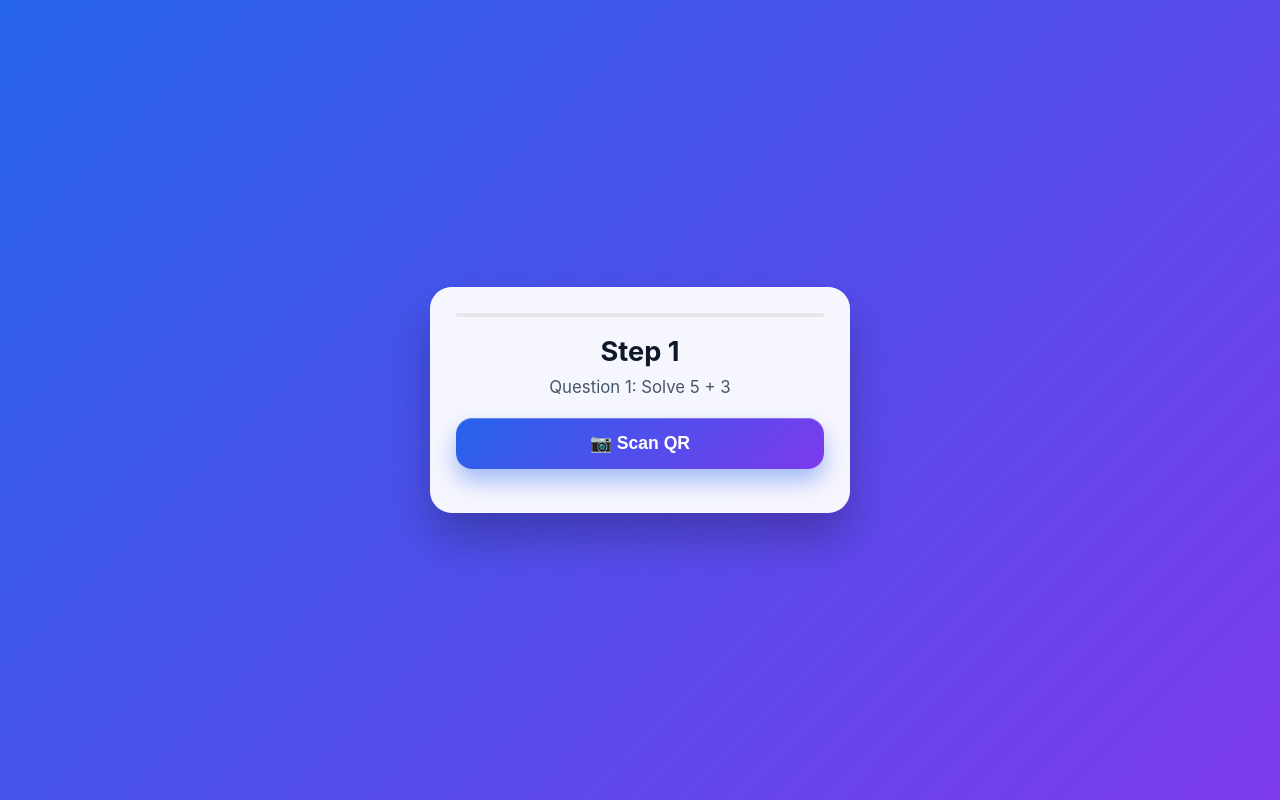
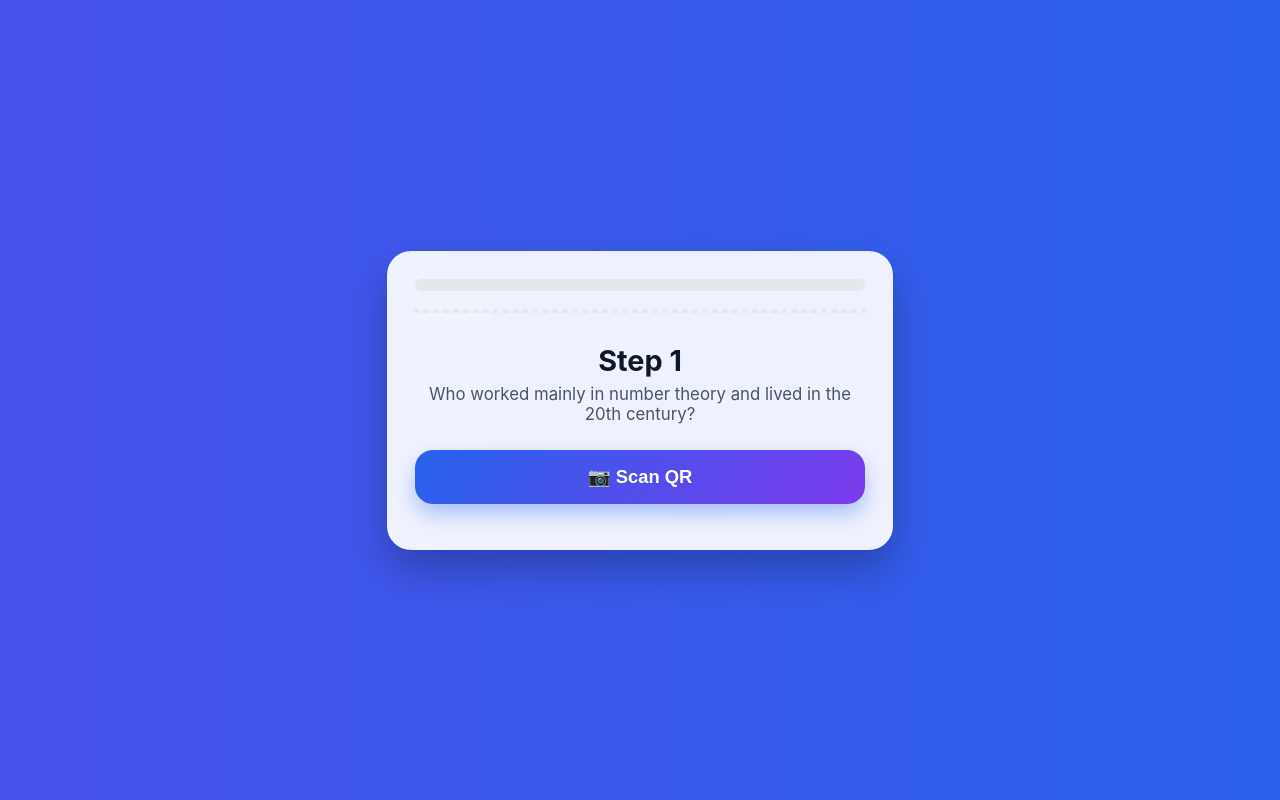
Before and after one commit to Falcon-Exe/Falcon-Exe.github.io, a plain HTML site: page index.html in a window 1280 px wide. Both pictures are taken after a click on the button "Start". Drawn offline with nearby package versions, Linux system fonts and the light colour scheme.

Commit message:
Update index.html

```diff
--- a/index.html
+++ b/index.html
@@ -2,13 +2,15 @@
 <html lang="en">
 <head>
   <meta charset="UTF-8" />
-  <title>QR Treasure Hunt</title>
+  <title>QR Treasure Hunt - Math Edition</title>
   <meta name="viewport" content="width=device-width, initial-scale=1.0" />
 
   <!-- QR Scanner Library -->
   <script src="https://unpkg.com/html5-qrcode"></script>
 
-  <!-- Colorful Professional CSS -->
+  <!-- CONFETTI LIBRARY -->
+  <script src="https://cdn.jsdelivr.net/npm/canvas-confetti@1.6.0/dist/confetti.browser.min.js"></script>
+
   <style>
     :root {
       --primary: #2563eb;
@@ -16,54 +18,62 @@
       --accent: #06b6d4;
       --success: #16a34a;
       --error: #dc2626;
-      --bg-gradient: linear-gradient(135deg, #2563eb, #7c3aed);
-      --card-bg: rgba(255, 255, 255, 0.95);
       --text-main: #0f172a;
       --text-muted: #475569;
       --border-soft: #e5e7eb;
     }
 
-    * {
-      box-sizing: border-box;
-      -webkit-tap-highlight-color: transparent;
-    }
-
     body {
       margin: 0;
+      padding: 0;
       height: 100vh;
       font-family: "Inter", "Segoe UI", system-ui, sans-serif;
-      background: var(--bg-gradient);
       display: flex;
       justify-content: center;
       align-items: center;
+      background: linear-gradient(270deg, #2563eb, #7c3aed, #06b6d4);
+      background-size: 600% 600%;
+      animation: gradientBG 15s ease infinite;
+      overflow: hidden;
+    }
+
+    @keyframes gradientBG {
+      0% {background-position:0% 50%;}
+      50% {background-position:100% 50%;}
+      100% {background-position:0% 50%;}
     }
 
     .card {
+      position: relative;
       width: 92%;
-      max-width: 420px;
-      padding: 26px;
-      border-radius: 22px;
-      background: var(--card-bg);
-      box-shadow: 0 25px 45px rgba(0, 0, 0, 0.25), inset 0 1px 0 rgba(255, 255, 255, 0.6);
-      animation: fadeUp 0.45s ease;
+      max-width: 450px;
+      padding: 28px;
+      border-radius: 24px;
+      background: rgba(255,255,255,0.92);
+      box-shadow: 0 20px 40px rgba(0,0,0,0.25);
+      backdrop-filter: blur(12px);
+      display: flex;
+      flex-direction: column;
+      align-items: center;
+      animation: pop 0.45s ease;
     }
 
-    @keyframes fadeUp {
-      from { opacity: 0; transform: translateY(14px) scale(0.97); }
-      to { opacity: 1; transform: translateY(0) scale(1); }
+    @keyframes pop {
+      from {opacity:0; transform: scale(0.95);}
+      to {opacity:1; transform: scale(1);}
     }
 
     #qr-reader {
-      border-radius: 16px;
-      overflow: hidden;
-      margin-bottom: 18px;
-      border: 2px solid var(--border-soft);
-      background: linear-gradient(135deg, rgba(37, 99, 235, 0.06), rgba(124, 58, 237, 0.06));
+      width: 100%;
+      border-radius: 18px;
+      margin-bottom: 20px;
+      border: 2px dashed var(--border-soft);
+      background: linear-gradient(135deg, rgba(37,99,235,0.06), rgba(124,58,237,0.06));
     }
 
     h2 {
-      margin: 8px 0 6px;
-      font-size: 1.7rem;
+      margin: 10px 0 6px;
+      font-size: 1.8rem;
       font-weight: 700;
       color: var(--text-main);
       text-align: center;
@@ -72,29 +82,28 @@
     p {
       margin: 0 0 18px;
       font-size: 1.05rem;
-      line-height: 1.6;
       color: var(--text-muted);
       text-align: center;
     }
 
     button {
       width: 100%;
-      padding: 15px;
-      font-size: 1.1rem;
+      padding: 16px;
+      font-size: 1.15rem;
       font-weight: 600;
       border: none;
-      border-radius: 16px;
+      border-radius: 18px;
       background: linear-gradient(135deg, var(--primary), var(--secondary));
-      color: #fff;
+      color: white;
       cursor: pointer;
-      box-shadow: 0 12px 22px rgba(37,99,235,0.4), inset 0 1px 0 rgba(255,255,255,0.25);
-      transition: transform 0.15s ease, box-shadow 0.15s ease, filter 0.15s ease;
+      box-shadow: 0 10px 20px rgba(37,99,235,0.35);
+      margin-top: 8px;
+      transition: all 0.2s ease;
     }
 
     button:hover {
       transform: translateY(-2px);
-      filter: brightness(1.05);
-      box-shadow: 0 16px 26px rgba(37, 99, 235, 0.45);
+      box-shadow: 0 14px 26px rgba(37,99,235,0.45);
     }
 
     button:active {
@@ -124,11 +133,28 @@
       100% { transform: translateX(0); }
     }
 
+    .progress-container {
+      width: 100%;
+      height: 12px;
+      background: #e5e7eb;
+      border-radius: 12px;
+      margin-bottom: 18px;
+      overflow: hidden;
+    }
+
+    .progress-bar {
+      height: 100%;
+      width: 0%;
+      background: linear-gradient(90deg, var(--primary), var(--secondary));
+      border-radius: 12px;
+      transition: width 0.4s ease;
+    }
+
     .card:has(button[style*="display: none"]) {
       background: linear-gradient(135deg, #f0f9ff, #ecfeff);
     }
 
-    @media (max-width: 420px) {
+    @media (max-width: 450px) {
       h2 { font-size: 1.5rem; }
       p { font-size: 1rem; }
     }
@@ -137,20 +163,26 @@
 
 <body>
   <div class="card">
+    <div class="progress-container">
+      <div id="progress" class="progress-bar"></div>
+    </div>
+
     <div id="qr-reader"></div>
-    <h2 id="title">QR Treasure Hunt</h2>
-    <p id="question">Press Start to begin your mission</p>
+    <h2 id="title">QR Treasure Hunt - Math Edition</h2>
+    <p id="question">Press Start to begin</p>
 
     <button id="mainBtn" onclick="nextAction()">Start</button>
     <p id="error"></p>
   </div>
 
   <script>
+    // Updated steps with your new questions
     const steps = [
-      { q: "Question 1: Solve 5 + 3", a: "8" },
-      { q: "Question 2: Solve 10 × 2", a: "20" },
-      { q: "Question 3: Solve 15 − 4", a: "11" },
-      { q: "🎉 Congratulations! Treasure Found! 🎉", a: null }
+      { q: "Who worked mainly in number theory and lived in the 20th century?", a: "Ramanujan" },
+      { q: "Which number less than 30 has exactly six positive factors?", a: "12" },
+      { q: "Which prime number can be written as the difference of two perfect squares?", a: "2" },
+      { q: "Even number, not divisible by 4, sum of two primes?", a: "6" },
+      { q: "🎉 Congratulations! You finished the Math Treasure Hunt! 🎉", a: null }
     ];
 
     let step = -1;
@@ -161,6 +193,7 @@
         step = 0;
         showStep();
         document.getElementById("mainBtn").textContent = "📷 Scan QR";
+        updateProgress();
         return;
       }
       startScanner();
@@ -180,11 +213,14 @@
         error.textContent = "🏆 You completed the hunt!";
         error.className = "success";
         document.getElementById("mainBtn").style.display = "none";
+        launchConfetti();
+        updateProgress(100);
         return;
       }
 
       title.textContent = `Step ${step + 1}`;
       question.textContent = steps[step].q;
+      updateProgress();
     }
 
     function startScanner() {
@@ -205,14 +241,38 @@
     }
 
     function checkAnswer(value) {
-      if (value.trim() === steps[step].a) {
+      if (value.trim().toLowerCase() === steps[step].a.toLowerCase()) {
         step++;
         showStep();
       } else {
         const error = document.getElementById("error");
-        error.textContent = "❌ Wrong QR! Try again";
+        error.textContent = "❌ Wrong answer! Try again";
         error.className = "error";
       }
+    }
+
+    function updateProgress(final=0) {
+      const progress = document.getElementById("progress");
+      if(final){
+        progress.style.width = "100%";
+        return;
+      }
+      const percent = ((step) / (steps.length-1)) * 100;
+      progress.style.width = `${percent}%`;
+    }
+
+    function launchConfetti() {
+      const duration = 3 * 1000;
+      const end = Date.now() + duration;
+
+      (function frame() {
+        confetti({ particleCount: 5, angle: 60, spread: 55, origin: { x: 0 } });
+        confetti({ particleCount: 5, angle: 120, spread: 55, origin: { x: 1 } });
+
+        if (Date.now() < end) {
+          requestAnimationFrame(frame);
+        }
+      }());
     }
   </script>
 </body>
```
